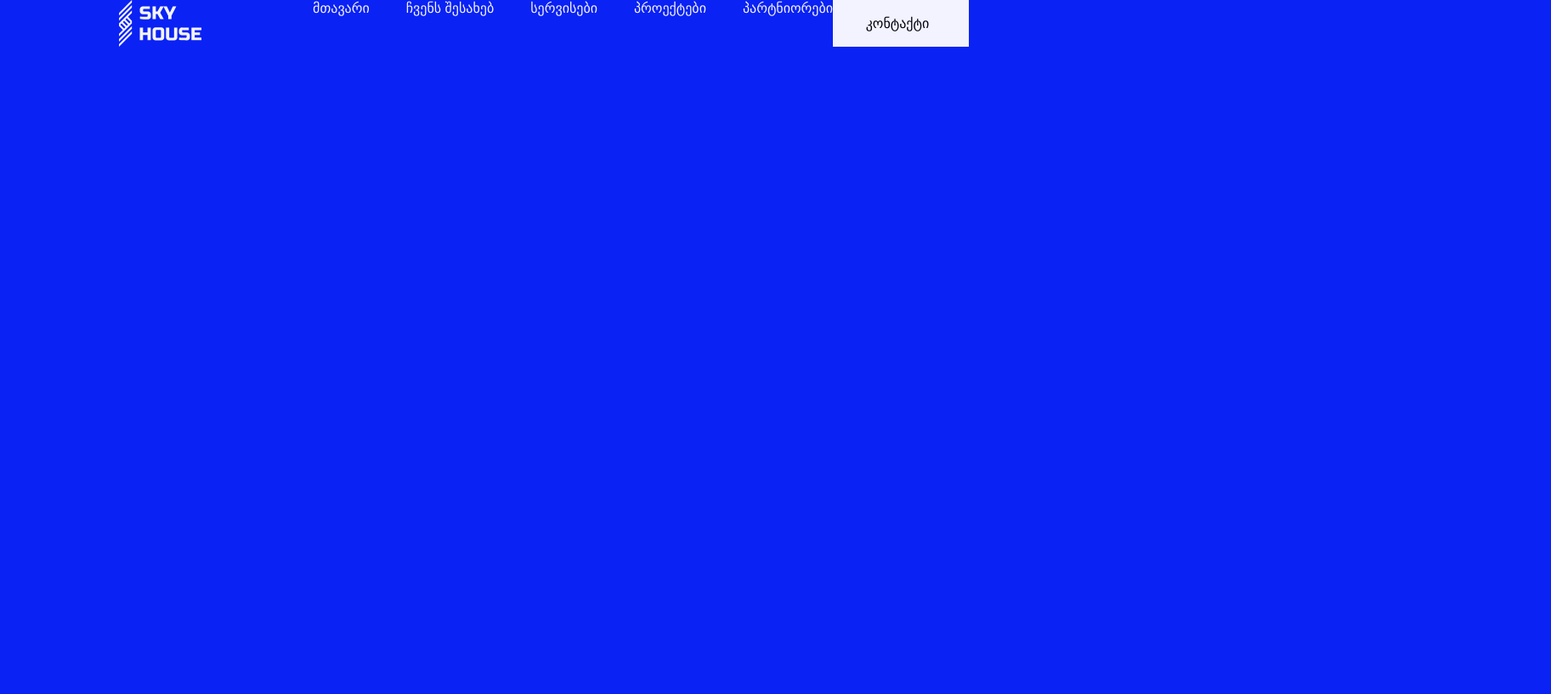
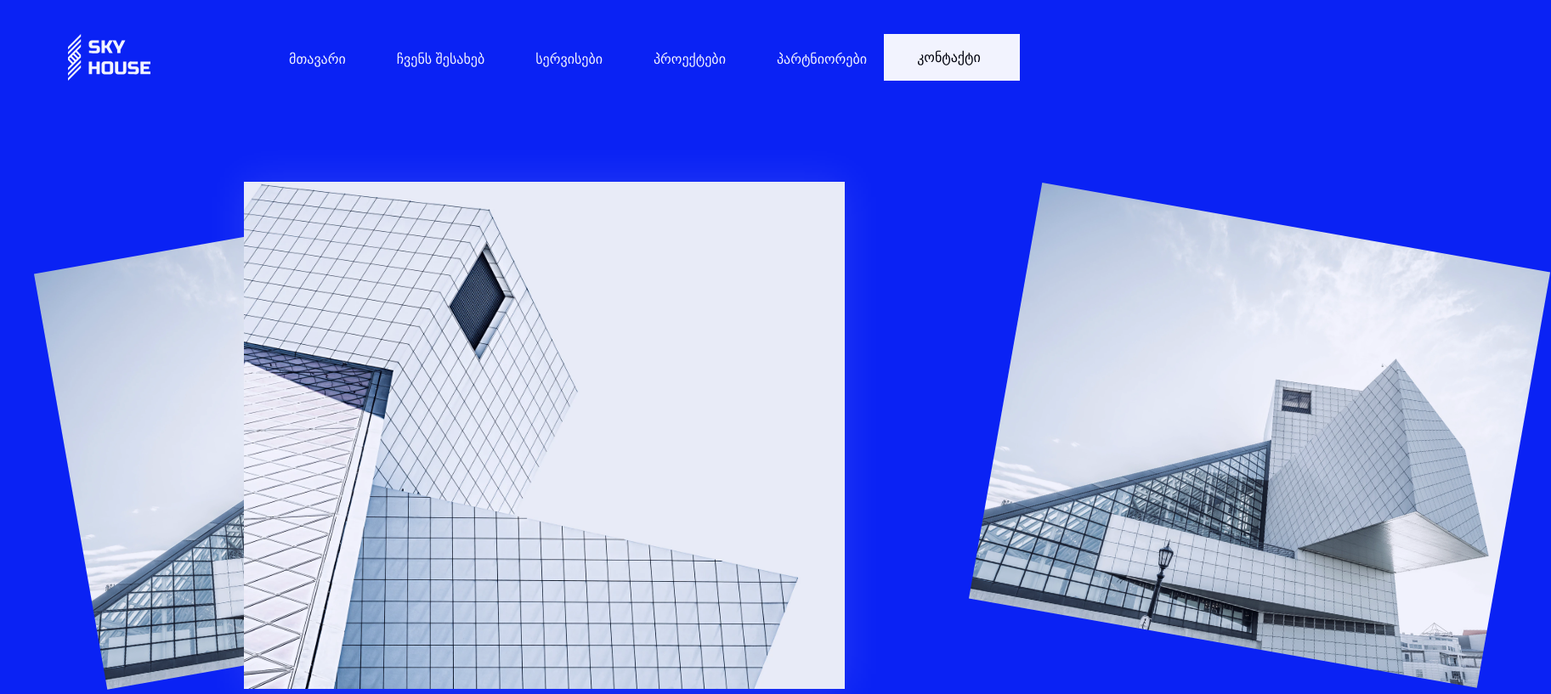
Before and after one commit to Duchoo/Lesson-8, a plain HTML site: page index.html in a window 1280 px wide. Shown: the whole page at 85% size, 1825 px wide, since content can reach past the window. Drawn offline with Linux system fonts and the light colour scheme.

Commit message:
add section

```diff
--- a/css/style.css
+++ b/css/style.css
@@ -5,25 +5,11 @@
 }
 li {
   font-family: "HelveticaNeue";
+  color: #ffffff;
 }
-
 a {
   text-decoration: none;
   color: #ffffff;
-}
-.contact {
-  background-color: #ffffff;
-  /* border-radius: 28px; */
-  width: 160px;
-  padding: 18px 43px 18px 35px;
-  height: unset;
-  text-align: center;
-  color: #000000;
-}
-.contact a {
-  color: #000000;
-  width: 160px;
-  height: 55px;
 }
 ul,
 ol {
@@ -34,6 +20,7 @@ body {
   background: #0a22f4 0% 0% no-repeat padding-box;
   /* box-shadow: 0px 0px 50px #ffffff1f; */
   opacity: 0.95;
+  overflow-x: hidden;
 }
 @font-face {
   font-family: "HelveticaNeue";
@@ -47,24 +34,62 @@ body {
   font-style: normal;
   font-display: swap;
 }
-li {
-  color: #ffffff;
-}
 .head {
   display: flex;
   justify-content: space-between;
+  align-items: center;
+  flex-wrap: wrap;
+  padding: 40px;
 }
 /* .logo img {
   width: 100%;
 } */
 .navbar-ul {
   display: flex;
+  flex-wrap: wrap;
 }
 .navbar-li {
-  margin-left: 43px;
+  margin-left: 20px;
 }
 .head-box {
-  max-width: 1000px;
+  max-width: 1200px;
   width: 100%;
   margin: 0 auto;
 }
+.contact {
+  background-color: #ffffff;
+  width: 160px;
+  padding: 18px 43px 18px 36px;
+  height: 55px;
+  text-align: center;
+}
+.contact a {
+  color: #000000;
+}
+/* .contact {
+  padding: 40px;
+} */
+.navbar-li {
+  padding: 20px;
+}
+.left {
+  display: flex;
+}
+.images {
+  display: flex;
+  flex-wrap: wrap;
+  max-width: 1200px;
+  width: 100%;
+  margin: 0 auto;
+  align-items: center;
+  justify-content: space-between;
+}
+.left {
+  width: 100px;
+}
+.middle {
+  width: 100px;
+}
+.right {
+  width: 100px;
+}
--- a/index.html
+++ b/index.html
@@ -26,5 +26,18 @@
         </nav>
       </header>
     </div>
+    <section>
+      <div class="images">
+        <div class="left">
+          <img src="img/Rectangle 68.png" />
+        </div>
+        <div class="midle">
+          <img src="img/Rectangle 3.png" />
+        </div>
+        <div class="right">
+          <img src="img/Rectangle 67.png" />
+        </div>
+      </div>
+    </section>
   </body>
 </html>
```
